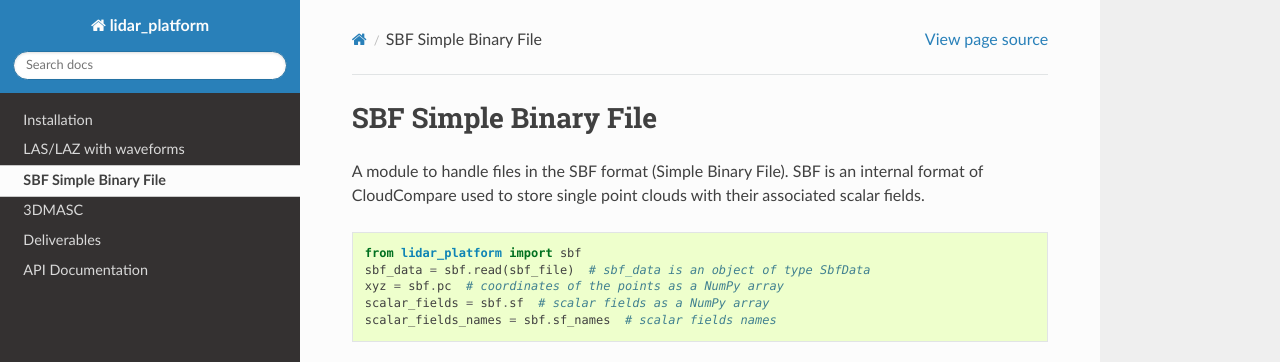
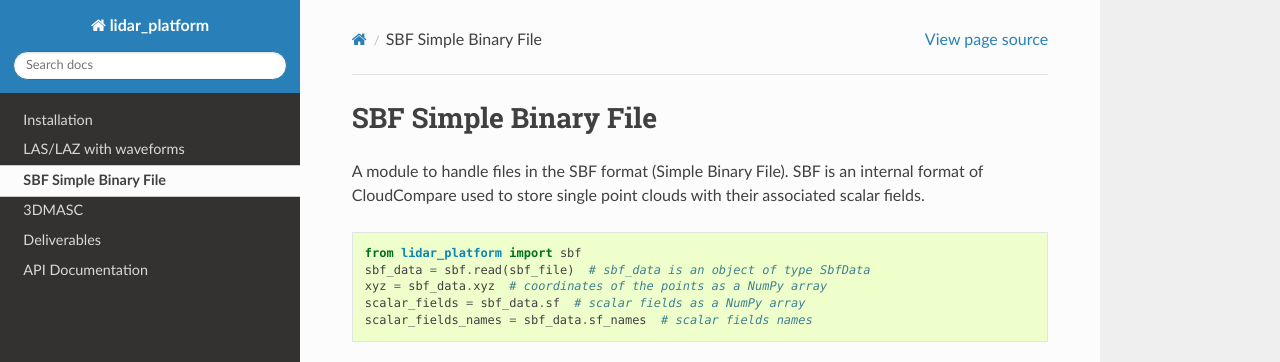
Before and after one commit to p-leroy/lidar_platform, a Sphinx documentation site: the page built from docs/sbf.rst, in a window 1280 px wide, cut to the strip 0-362 px from the top of the page. Built offline with Sphinx 7.4.7 and the Read the Docs theme 3.1.0, drawn with Linux system fonts in a browser that asks for light colours.

Commit message:
Update sbf.rst

```diff
--- a/docs/sbf.rst
+++ b/docs/sbf.rst
@@ -10,9 +10,9 @@ A module to handle files in the SBF format (Simple Binary File). SBF is an inter
 
     from lidar_platform import sbf
     sbf_data = sbf.read(sbf_file)  # sbf_data is an object of type SbfData
-    xyz = sbf.pc  # coordinates of the points as a NumPy array
-    scalar_fields = sbf.sf  # scalar fields as a NumPy array
-    scalar_fields_names = sbf.sf_names  # scalar fields names
+    xyz = sbf_data.xyz  # coordinates of the points as a NumPy array
+    scalar_fields = sbf_data.sf  # scalar fields as a NumPy array
+    scalar_fields_names = sbf_data.sf_names  # scalar fields names
 
 .. automodule:: lidar_platform.tools.sbf
     :imported-members:
```
